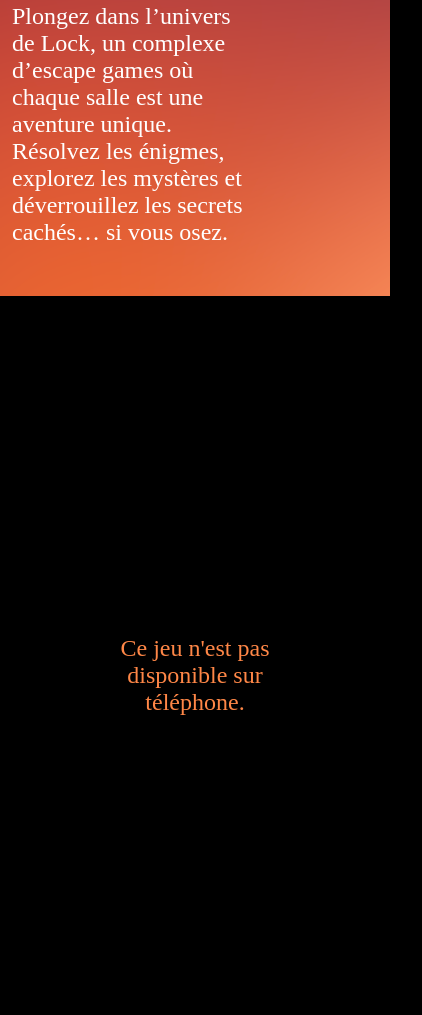
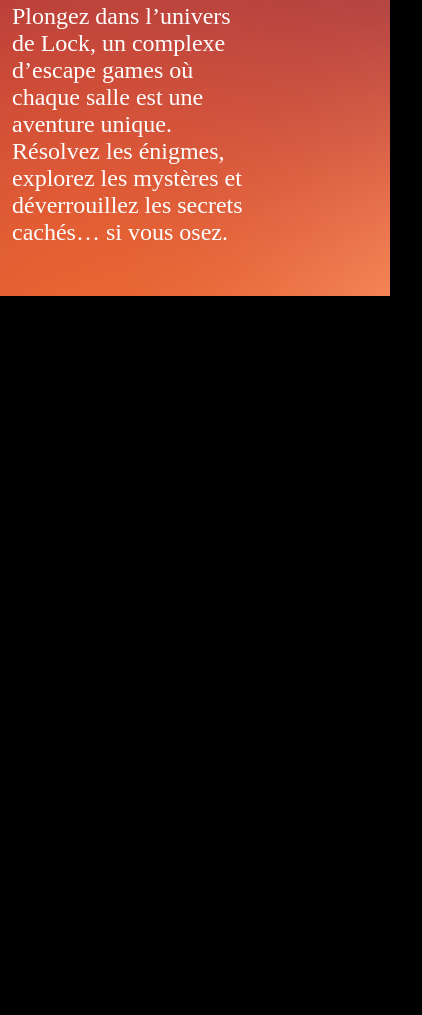
Before and after one commit to CharlineRime/Lock_escape_game, a website built with Parcel: page src/index.html in a window 390 px wide. Shown: the part 769-1784 px from the top of the page, 422 px wide, since content can reach past the window. Built offline with nearby package versions, Linux system fonts and the light colour scheme; a web font is replaced by a local one.

Commit message:
fixing canvas width

```diff
--- a/src/index.html
+++ b/src/index.html
@@ -104,11 +104,8 @@
         </div>
       </div>
     </div>
-    <div class="col-6 offset-3">
+    <div class="col-10 offset-1">
       <canvas id="canvas3d"> </canvas>
-      <div id="canvas-mobile-fallback">
-        <p>Ce jeu n'est pas disponible sur téléphone.</p>
-      </div>
     </div>
 
     <footer class="footer-banner">
--- a/src/scss/_base.scss
+++ b/src/scss/_base.scss
@@ -133,34 +133,8 @@ label {
 }
 
 #canvas3d {
-  width: 150%;
+  width: 100vw;
   height: 90vh;
   display: block;
   background-color: var(--black);
 }
-
-#canvas-mobile-fallback {
-  width: 100%;
-  height: 90vh;
-  display: none;
-  background-color: var(--black);
-  align-items: center;
-  justify-content: center;
-  text-align: center;
-}
-
-#canvas-mobile-fallback p {
-  color: var(--accent);
-  font-size: 24px;
-}
-
-// Masquer le canvas et afficher le fallback en mobile
-@media (max-width: 768px) {
-  #canvas3d {
-    display: none;
-  }
-
-  #canvas-mobile-fallback {
-    display: flex;
-  }
-}
```
